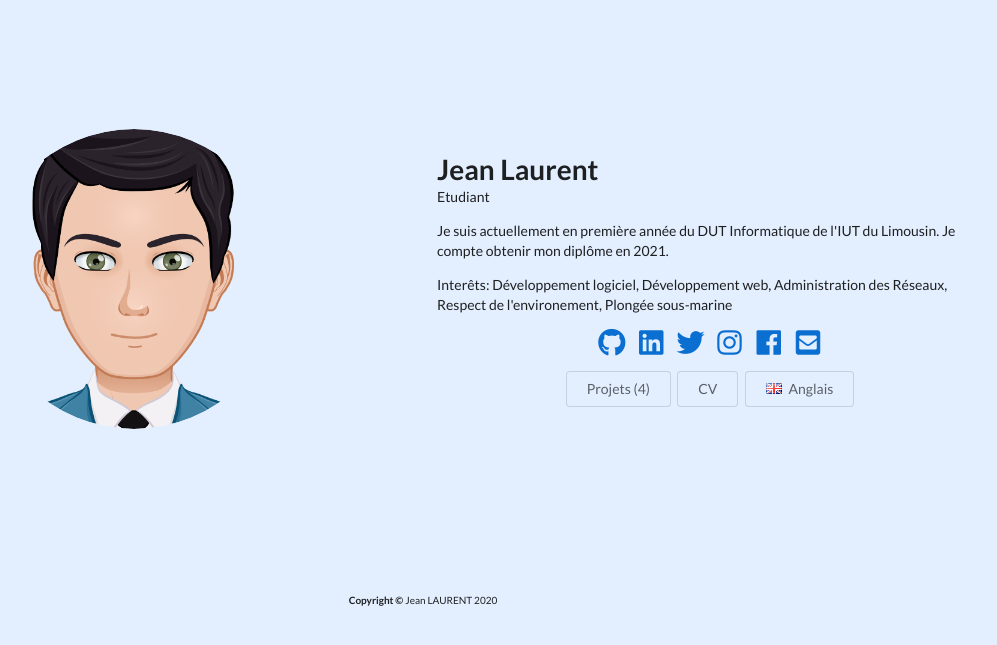
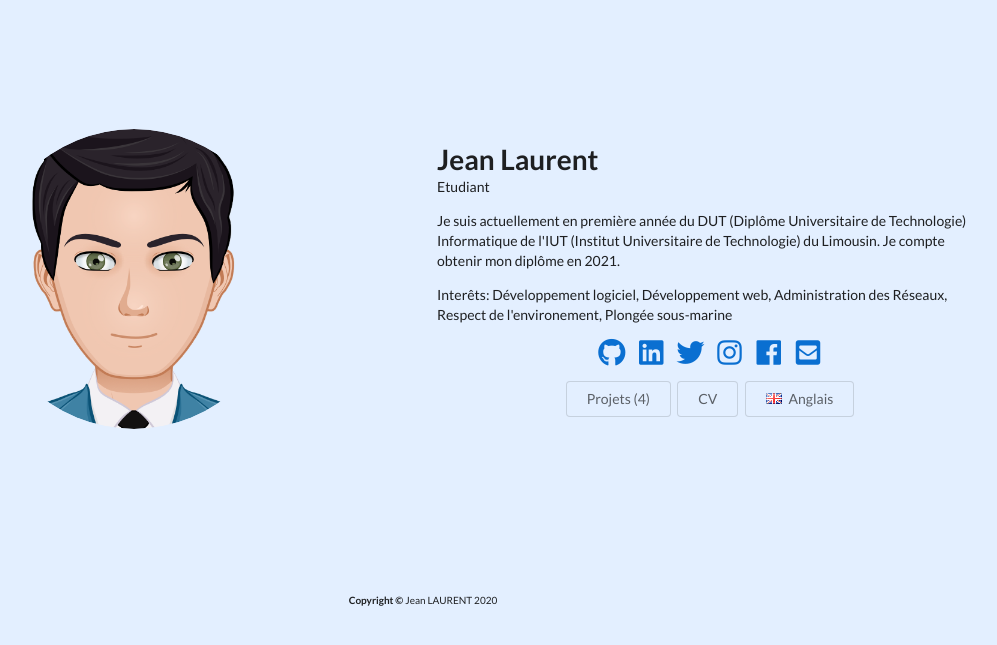
Before and after one commit to jeanlrnt/Portfolio_FR, a Jekyll site: the page built from index.html, in a window 1280 px wide. Shown: the top 645 px of the page, without its empty margins (217-1214 px from the left). Built offline with Jekyll 4.4.1, drawn with Linux system fonts in a browser that asks for light colours.

Commit message:
mise a jour

```diff
--- a/_data/bio.json
+++ b/_data/bio.json
@@ -6,7 +6,7 @@
     "email": "jean.laurent@etu.unilim.fr",
     "phone": "+33(0)7.85.59.66.96",
     "website": "https://jeanlrnt.github.io/Portfolio_FR",
-    "summary": "Je suis actuellement en première année du DUT Informatique de l'IUT du Limousin. Je compte obtenir mon diplôme en 2021.",
+    "summary": "Je suis actuellement en première année du DUT (Diplôme Universitaire de Technologie) Informatique de l'IUT (Institut Universitaire de Technologie) du Limousin. Je compte obtenir mon diplôme en 2021.",
     "location": {
       "address": "",
       "postalCode": "87000",
```
